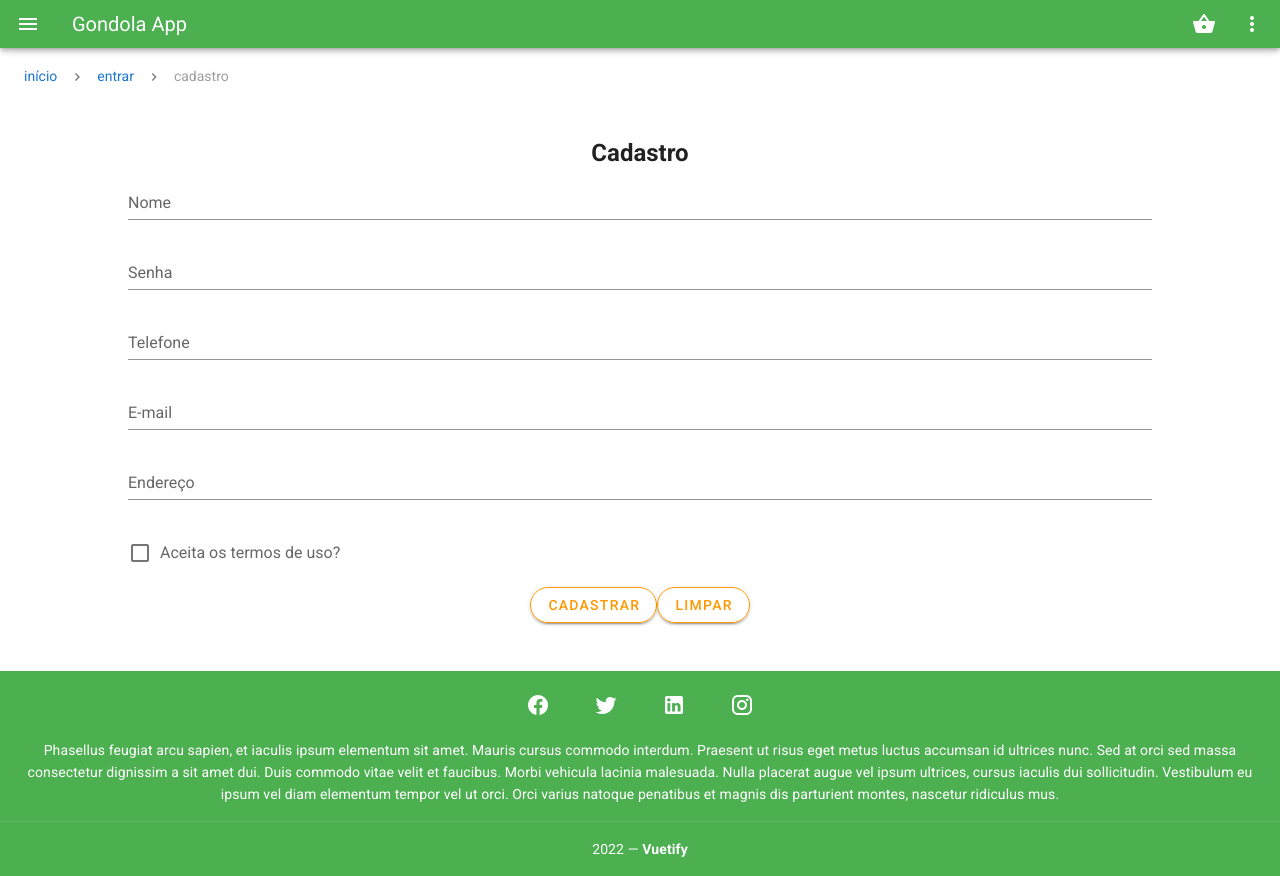
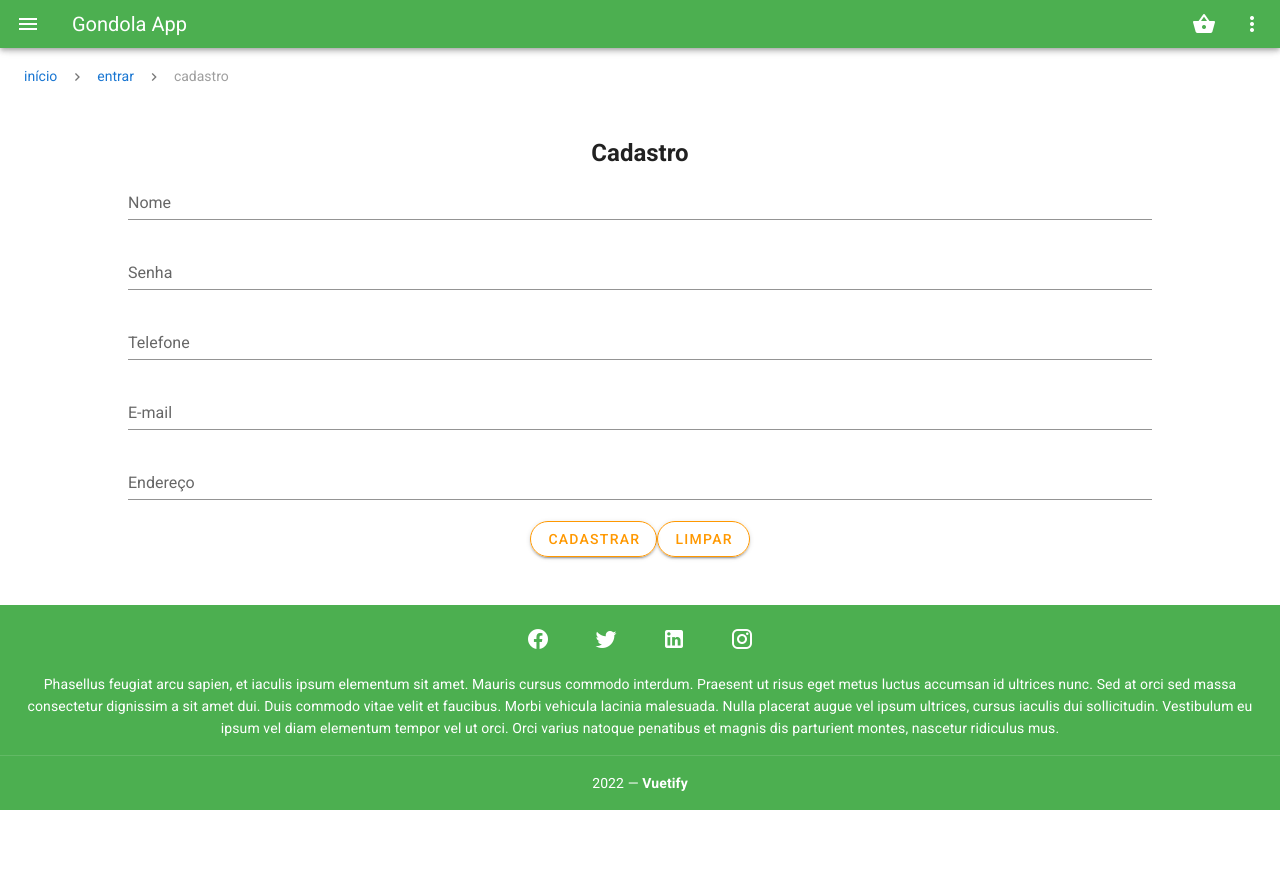
Before and after one commit to LovisLima/NaGaragem, a Vue app: page /registro in a window 1280 px wide. After the commit the page ends 810 px from the top, so only its background shows below. Built offline with nearby package versions, Linux system fonts and the light colour scheme.

Commit message:
front post Cadastro

```diff
--- a/package.json
+++ b/package.json
@@ -19,8 +19,8 @@
   "devDependencies": {
     "@vue/babel-preset-app": "^4.5.15",
     "@vue/cli-plugin-babel": "^3.3.0",
-    "@vue/cli-plugin-eslint": "^3.1.1",
-    "@vue/cli-service": "^3.12.1",
+    "@vue/cli-plugin-eslint": "^5.0.8",
+    "@vue/cli-service": "^5.0.8",
     "babel-eslint": "^10.1.0",
     "eslint": "^8.3.0",
     "eslint-plugin-vue": "^8.1.1",
--- a/src/services/config.js
+++ b/src/services/config.js
@@ -1,5 +1,5 @@
 import axios from 'axios'
  export const http = axios.create({
-    baseurl:  'http://localhost:8081'
+    baseurl:  'http://localhost:8080'
 
  })
--- a/src/views/Registro.vue
+++ b/src/views/Registro.vue
@@ -7,7 +7,7 @@
         </v-breadcrumbs>
         <div style="width: 80%" class="registro">
             <h2>Cadastro</h2>
-            {{cliente.password}}
+
 
             <v-form @submit.prevent="cadastrar"
                 class="registro-box"
@@ -46,12 +46,6 @@
                 label="Endereço">
                 </v-text-field>
 
-                <v-checkbox
-                    v-model="checkbox"
-                    label="Aceita os termos de uso?"
-                    required
-                >
-                </v-checkbox>
             </v-form>
             <div class="botoes">
                 <router-link to="/confirmacao">
@@ -86,11 +80,12 @@
 
 
 <script>
-
+import axios from "axios"
 import Cliente from '../services/clientes'
 
 export default {
     name: "Registro",
+
     data() {
         return {
             cliente:{
@@ -99,6 +94,7 @@ export default {
             numeroTelefone: "",
             email: "",
             endereco: "",
+
         },
 
             items: [
@@ -123,12 +119,12 @@ export default {
 
 
     methods: {
-         cadastrar(){
+           cadastrar(){
+            axios.post("http://localhost:8080/cliente",this.cliente)
+            .then('cadastrado com sucesso');
 
 
-            Cliente.cadastrar(this.cliente).then(
-            alert('salvo com sucesso!')
-        )
+
         },
 
 
```
Also changed, not shown: 1 other file (tests, documents, lock files or other folders).
